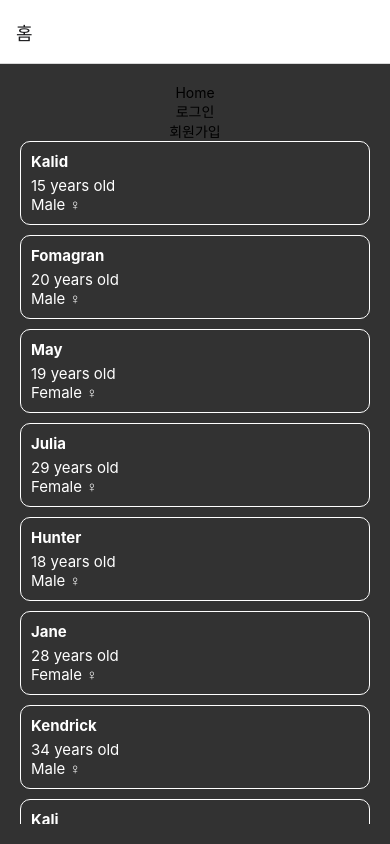
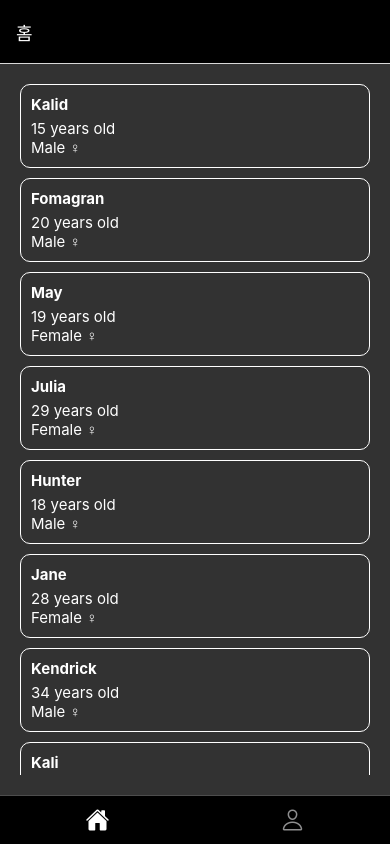
Before and after one commit to remojusang/rn, a React Native app: screen /Tabs in a window 390 px wide. Built offline with nearby package versions, Linux system fonts and the light colour scheme.

Commit message:
chore: Add BottomNav.tsx & SharedStackNav.tsx

```diff
--- a/App.tsx
+++ b/App.tsx
@@ -1,11 +1,8 @@
 import React from 'react';
 import { NavigationContainer } from '@react-navigation/native';
 import { createNativeStackNavigator } from '@react-navigation/native-stack';
-import HomeScreen from './screens/HomeScreen';
-import LoginScreen from './screens/LoginScreen';
-import SignScreen from './screens/SignScreen';
-import DetailScreen from './screens/DetailScreen';
 import { RootStackParamList } from './utils/types';
+import BottomNav from './components/BottomNav';
 
 export const userContext = React.createContext(null);
 
@@ -15,23 +12,14 @@ function App() {
   return (
     <userContext.Provider value={null}>
       <NavigationContainer>
-        <Stack.Navigator initialRouteName="Home">
+        <Stack.Navigator>
           <Stack.Screen
-            name="Home"
-            component={HomeScreen}
-            options={{ title: '홈' }}
+            name="Tabs"
+            options={{
+              headerShown: false,
+            }}
+            component={BottomNav}
           />
-          <Stack.Screen
-            name="Login"
-            component={LoginScreen}
-            options={{ title: '로그인' }}
-          />
-          <Stack.Screen
-            name="Sign"
-            component={SignScreen}
-            options={{ title: '회원가입' }}
-          />
-          <Stack.Screen name="Detail" component={DetailScreen} />
         </Stack.Navigator>
       </NavigationContainer>
     </userContext.Provider>
--- /dev/null
+++ b/components/BottomNav.tsx
@@ -0,0 +1,59 @@
+import { createBottomTabNavigator } from '@react-navigation/bottom-tabs';
+import TabIcon from './TabIcon';
+import SharedStackNav from './SharedStackNav';
+
+const Tabs = createBottomTabNavigator();
+
+function BottomNav() {
+  const isLoggedIn = false;
+  return (
+    <Tabs.Navigator
+      screenOptions={{
+        headerShown: false,
+        tabBarActiveTintColor: 'white',
+        tabBarShowLabel: false,
+        tabBarStyle: {
+          borderTopColor: 'rgba(255, 255, 255, 0.3)',
+          backgroundColor: 'black',
+        },
+      }}>
+      <Tabs.Screen
+        name="Home"
+        options={{
+          tabBarIcon: ({ focused, color }) => (
+            <TabIcon name="home" color={color} isFocused={focused} />
+          ),
+        }}>
+        {() => <SharedStackNav screenName="Home" />}
+      </Tabs.Screen>
+      <Tabs.Screen
+        name="Auth"
+        options={{
+          tabBarIcon: ({ focused, color }) =>
+            isLoggedIn ? (
+              <TabIcon
+                name="heart"
+                color={color}
+                isFocused={focused}
+              />
+            ) : (
+              <TabIcon
+                name="person"
+                color={color}
+                isFocused={focused}
+              />
+            ),
+        }}>
+        {() =>
+          isLoggedIn ? (
+            <SharedStackNav screenName="Profile" />
+          ) : (
+            <SharedStackNav screenName="Login" />
+          )
+        }
+      </Tabs.Screen>
+    </Tabs.Navigator>
+  );
+}
+
+export default BottomNav;
--- a/components/ScreenLayout.tsx
+++ b/components/ScreenLayout.tsx
@@ -7,6 +7,7 @@ type ScreenLayoutProps = {
 };
 function ScreenLayout({ isLoading, children }: ScreenLayoutProps) {
   return (
+    <>
       <View
         style={{
           flex: 1,
@@ -21,6 +22,7 @@ function ScreenLayout({ isLoading, children }: ScreenLayoutProps) {
           children
         )}
       </View>
+    </>
   );
 }
 
--- /dev/null
+++ b/components/SharedStackNav.tsx
@@ -0,0 +1,46 @@
+import { createNativeStackNavigator } from '@react-navigation/native-stack';
+import DetailScreen from '../screens/DetailScreen';
+import HomeScreen from '../screens/HomeScreen';
+import LoginScreen from '../screens/LoginScreen';
+import SignScreen from '../screens/SignScreen';
+import { RootStackParamList } from '../utils/types';
+
+const Stack = createNativeStackNavigator<RootStackParamList>();
+
+interface Props {
+  screenName?: string;
+}
+
+export default function SharedStackNav({ screenName }: Props) {
+  return (
+    <Stack.Navigator
+      screenOptions={{
+        headerBackTitleVisible: false,
+        headerTintColor: 'white',
+        headerStyle: {
+          backgroundColor: 'black',
+        },
+      }}>
+      {screenName === 'Home' && (
+        <Stack.Screen
+          name="Home"
+          component={HomeScreen}
+          options={{ title: '홈' }}
+        />
+      )}
+      {screenName === 'Login' && (
+        <Stack.Screen
+          name="Login"
+          component={LoginScreen}
+          options={{ title: '로그인' }}
+        />
+      )}
+      <Stack.Screen
+        name="Sign"
+        component={SignScreen}
+        options={{ title: '회원가입' }}
+      />
+      <Stack.Screen name="Detail" component={DetailScreen} />
+    </Stack.Navigator>
+  );
+}
--- a/package.json
+++ b/package.json
@@ -11,6 +11,7 @@
     "link": "react-native link react-native-vector-icons"
   },
   "dependencies": {
+    "@react-navigation/bottom-tabs": "^6.5.1",
     "@react-navigation/native": "^6.0.16",
     "@react-navigation/native-stack": "^6.9.4",
     "@types/react-native-vector-icons": "^6.4.12",
--- a/screens/HomeScreen.tsx
+++ b/screens/HomeScreen.tsx
@@ -1,28 +1,15 @@
 import React from 'react';
 import type { NativeStackScreenProps } from '@react-navigation/native-stack';
-import { RootStackParamList, PersonType } from '../utils/types';
+import { RootStackParamList } from '../utils/types';
 import { userContext } from '../App';
 import ScreenLayout from '../components/ScreenLayout';
 import PersonList from '../components/PersonList';
-import { Text, View } from 'react-native';
-
 type HomeProps = NativeStackScreenProps<RootStackParamList, 'Home'>;
 
 function HomeScreen({ route, navigation }: HomeProps) {
   const userInfo = React.useContext(userContext);
   return (
     <ScreenLayout isLoading={false}>
-      <Text>Home</Text>
-      <View>
-        <Text onPress={() => navigation.navigate('Login')}>
-          로그인
-        </Text>
-      </View>
-      <View>
-        <Text onPress={() => navigation.navigate('Sign')}>
-          회원가입
-        </Text>
-      </View>
       <PersonList isRefreshing={false} onRefresh={() => {}} />
     </ScreenLayout>
   );
--- a/screens/SignScreen.tsx
+++ b/screens/SignScreen.tsx
@@ -20,7 +20,7 @@ function SignScreen({ route, navigation }: SignProps) {
   const pwRef = useRef<TextInput>(null);
   const pwCheckRef = useRef<TextInput>(null);
   const phoneRef = useRef<TextInput>(null);
-  const { formState, handleSubmit, control, getValues, setFocus } =
+  const { formState, handleSubmit, control, getValues } =
     useForm<ISignForm>({ mode: 'onChange' });
   const onValid = (form: ISignForm) => {
     //() => navigation.navigate('Sign');
--- a/utils/types.ts
+++ b/utils/types.ts
@@ -1,4 +1,5 @@
 export type RootStackParamList = {
+  Tabs: undefined;
   Home: undefined;
   Login: undefined;
   Sign: undefined;
```
Also changed, not shown: 2 other files (tests, documents, lock files or other folders). Lines whose indentation alone changed are shown as unchanged.
